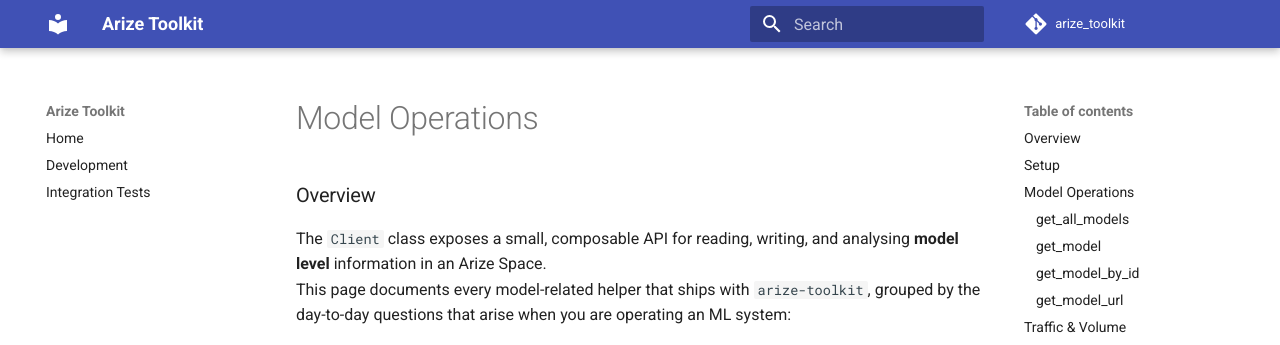
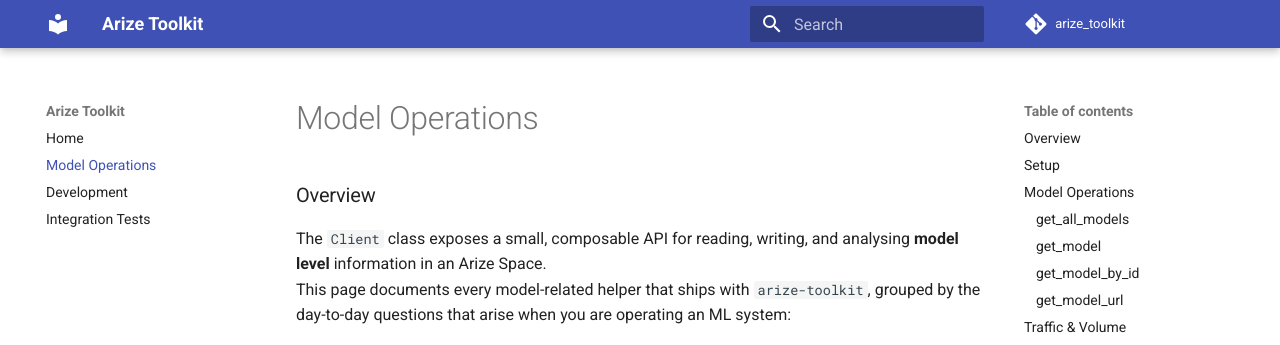
Before and after one commit to duncankmckinnon/arize_toolkit, an MkDocs documentation site: the page built from docs_site/docs/model_operations.md, in a window 1280 px wide. Shown: the top 345 px of the page. Built offline with MkDocs 1.6.1 and Material for MkDocs 9.7.7, drawn with Linux system fonts in a browser that asks for light colours; comment, search, counter and statistics services are not loaded.

Commit message:
updating navigation

```diff
--- a/mkdocs.yml
+++ b/mkdocs.yml
@@ -20,6 +20,7 @@
 
 nav:
   - Home: index.md
+  - Model Operations: model_operations.md
   - Development: developers/development.md
   - Integration Tests: developers/integration_test.md
 
```
